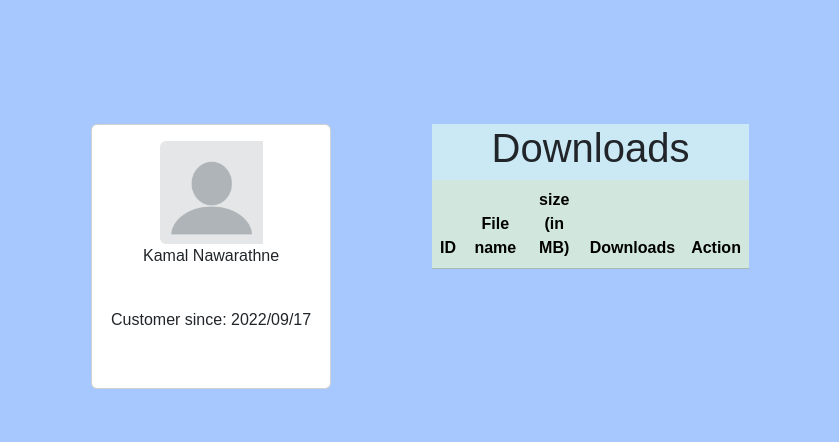
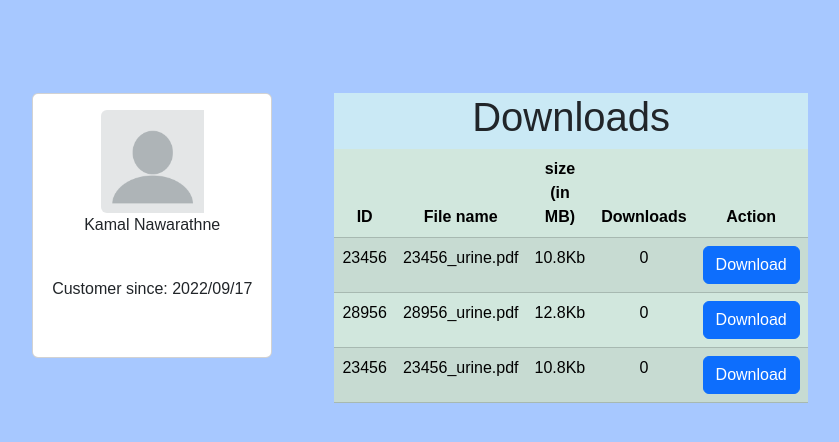
Before and after one commit to SLDrago/Randox-Laboratory.com, a PHP site: page /user_Reportdownload.php in a window 1280 px wide. Shown: the part 144-586 px from the top of the page, without its empty margins (220-1059 px from the left). Run offline with PHP 8.4, Linux system fonts and the light colour scheme; data that the repository does not hold is empty.

Commit message:
bug fixes

```diff
--- a/Common/receptionistHeader.php
+++ b/Common/receptionistHeader.php
@@ -40,7 +40,8 @@
                         </a>
                         <ul class="dropdown-menu">
                             <li><a class="dropdown-item" href="receptionist_EditProfile.php"><b><i class="bi bi-person-lines-fill"></i> &nbsp;PROFILE</b></a></li>
-                            <li><a class="dropdown-item" href="#"><b><i class="bi bi-gear-wide-connected"></i> &nbsp;ADMINISTRATION</b></a></li>
+                            <li><a class="dropdown-item" href="Admin.php"><b><i class="bi bi-gear-wide-connected"></i> &nbsp;Staff Account</b></a></li>
+                            <li><a class="dropdown-item" href="Admin_ContactUs.php"><b><i class="bi bi-gear-wide-connected"></i> ContactUs</b></a></li>
                             <li>
                                 <hr class="dropdown-divider">
                             </li>
--- a/app/Classes/SMS.php
+++ b/app/Classes/SMS.php
@@ -8,8 +8,8 @@ use Exception;
 use NotifyLk\Api\SmsApi;
 class SMS
 {
-    private string $user_id = "26118";
-    private string $api_key = "91RMO9eH88LHH58jsDGm";
+    private string $user_id = "26122";
+    private string $api_key = "nqFF2I372eehSUiTY3oI";
     private string $sender_id = "NotifyDEMO";
 
     public function sendSMS($phone,$message)
--- a/assistantLabTech_Dashboard.php
+++ b/assistantLabTech_Dashboard.php
@@ -1,4 +1,6 @@
 <?php
+
+include 'Common/labTecValidate.php';
 
 use Classes\DbConnector;
 use Classes\Appointment;
@@ -64,6 +66,7 @@ if (isset($_POST['fullBloodSave'])){
         <div class="navigation-items">
 
             <a href="assistantLabTech_Dashboard.php" class="nav-link"><b>Home</b></a>
+            <a href="assistantLabTech_editProfile.php" class="nav-link"><b>Edit Profile</b></a>
 
             <a href="staff_Login.php"><button><b>Login</button></b></a>
         </div>
--- a/assistantLabTech_editProfile.php
+++ b/assistantLabTech_editProfile.php
@@ -11,7 +11,7 @@ $labTec = new Labtechnician();
 $db = new DbConnector();
 $conn = $db->getConnection();
 
-$username = $_SESSION['labtec'];
+$username = $_SESSION['Labtec'];
 
 $data = $labTec->getLabTecDataByUsername($conn, $username);
 
--- a/card data.txt
+++ b/card data.txt
@@ -7,3 +7,7 @@ AMEX : 346781005510225
 
 For ‘Name on Card’, ‘CVV’ & ‘Expiry date’ you can enter any valid data.
 Any card except the above test cards will result in a failed payment.
+
+Admin - 789456123    -> Receptionist
+Kalana - 789456123   -> senior
+Vishwa - 789456123   -> assistant
--- a/fullblood.php
+++ b/fullblood.php
@@ -5,7 +5,7 @@ use Classes\pdfGenerator;
 $generator = new pdfGenerator();
 
 $customer = "Kalana";
-$appointmentNo = "345268";
+$appointmentNo = "753964523";
 $data = array("blood-haemoglobin" =>'3.87%', "wbc" =>'4.56%' , "platelets"=>'45.5%', "mcv"=>'45.5%', "pcv"=>'1.34%',"rdw"=>'11.6%',"mch"=>'3.43%');
 
 $generator->generatePDF($appointmentNo,$generator->generateFullBloodTemplate($customer, $data));
--- a/lipid.php
+++ b/lipid.php
@@ -7,7 +7,7 @@ use Classes\pdfGenerator;
 $generator = new pdfGenerator();
 
 $customer = "Kalana";
-$appointmentNo = "345268";
+$appointmentNo = "963258412";
 $data = array("chol-total" => '190 mg/dL (4.91mmol/L)', "chol-tri" => '177mg/dL (2.00 mmol/L)', "chol-H" => '44mg/dL (1.14mmol/L)', "chol-L" => '111mg/dL (2.86mmol/L)' ,"chol-vldl"=>'35.4mg/dl', "chol/hdl"=>'4.32', "ldl/hdl"=>'2.51');
 
 $generator->generatePDF($appointmentNo, $generator->generatelipidprofileTemplate($customer, $data));
--- a/seniorLabTech_editProfile.php
+++ b/seniorLabTech_editProfile.php
@@ -11,7 +11,7 @@ $labTec = new Labtechnician();
 $db = new DbConnector();
 $conn = $db->getConnection();
 
-$username = $_SESSION['labtec'];
+$username = $_SESSION['Labtec'];
 
 $data = $labTec->getLabTecDataByUsername($conn, $username);
 
--- a/staff_Login.php
+++ b/staff_Login.php
@@ -33,7 +33,7 @@ if (isset($_POST['login'])){
             die();
         }elseif ($labTec->verifyLabTech($uname,$pass,$conn) == "junior") {
             $_SESSION['Labtec'] = $uname;
-            header("location: juniorLabTech_Dashboard.php");
+            header("location: assistantLabTech_Dashboard.php");
             die();
         }else{
             $msg = "<div class='bg-warning text-center mx-1'>Username or Password Invalid</div>";
--- a/urine.php
+++ b/urine.php
@@ -7,7 +7,7 @@ use Classes\pdfGenerator;
 $generator = new pdfGenerator();
 
 $customer = "Kalana";
-$appointmentNo = "345268";
+$appointmentNo = "845636911";
 $data = array("urineR" => '3.87%', "urineP" => '4.56%', "urineG" => '45.5%', "urineGr" => '45.5%', "urineCo" =>'42.5%');
 
 $generator->generatePDF($appointmentNo, $generator->generateUrineTemplate($customer, $data));
--- a/user_ForgetPW.php
+++ b/user_ForgetPW.php
@@ -16,8 +16,8 @@ if($_SERVER['REQUEST_METHOD'] == 'POST'){
     if($data){
             $otp = $sms->generateOTP();
             $api_instance = new NotifyLk\Api\SmsApi();
-            $user_id = "26118"; // string | API User ID - Can be found in your settings page.
-            $api_key = "91RMO9eH88LHH58jsDGm"; // string | API Key - Can be found in your settings page.
+            $user_id = "26122"; // string | API User ID - Can be found in your settings page.
+            $api_key = "nqFF2I372eehSUiTY3oI"; // string | API Key - Can be found in your settings page.
             $message1 = "Randox Laboratory Badulla"."      ".$username . " your OTP " . $otp;
             // string | Text of the message. 320 chars max.
 
--- a/user_Reportdownload.php
+++ b/user_Reportdownload.php
@@ -1,4 +1,6 @@
-<?php include 'filesLogic.php'; ?>
+<?php
+session_start();
+?>
 <!DOCTYPE html>
 
 <html>
@@ -40,17 +42,33 @@
                             <th> Action</th>
                             </thead>
                             <tbody>
-                                <?php foreach ($files as $file): ?>
                                     <tr>
-                                        <td><?php echo $file['id']; ?></td>
-                                        <td><?php echo $file['name']; ?></td>
-                                        <td><?php echo $file['size'] / 1000 . "KB"; ?></td>
-                                        <td><?php echo $file['downloads']; ?></td>
+                                        <td>23456</td>
+                                        <td>23456_urine.pdf</td>
+                                        <td>10.8Kb</td>
+                                        <td>0</td>
                                         <td>
-                                            <a class="btn btn-primary" href="index.php?file_id= <?php echo $file['id'] ?>" role="button" >Download</a>
+                                            <a class="btn btn-primary" href="index.php?file_id=" role="button" >Download</a>
                                         </td>
                                     </tr>
-                                <?php endforeach; ?>
+                                    <tr>
+                                        <td>28956</td>
+                                        <td>28956_urine.pdf</td>
+                                        <td>12.8Kb</td>
+                                        <td>0</td>
+                                        <td>
+                                            <a class="btn btn-primary" href="index.php?file_id=" role="button" >Download</a>
+                                        </td>
+                                    </tr>
+                                    <tr>
+                                        <td>23456</td>
+                                        <td>23456_urine.pdf</td>
+                                        <td>10.8Kb</td>
+                                        <td>0</td>
+                                        <td>
+                                            <a class="btn btn-primary" href="index.php?file_id=" role="button" >Download</a>
+                                        </td>
+                                    </tr>
                             </tbody>
                         </table>
                     </div>
```
Also changed, not shown: Common/labTecValidate.php (+9 -0 lines), seniorLabTech_Dashboard.php (+8 -5 lines).
